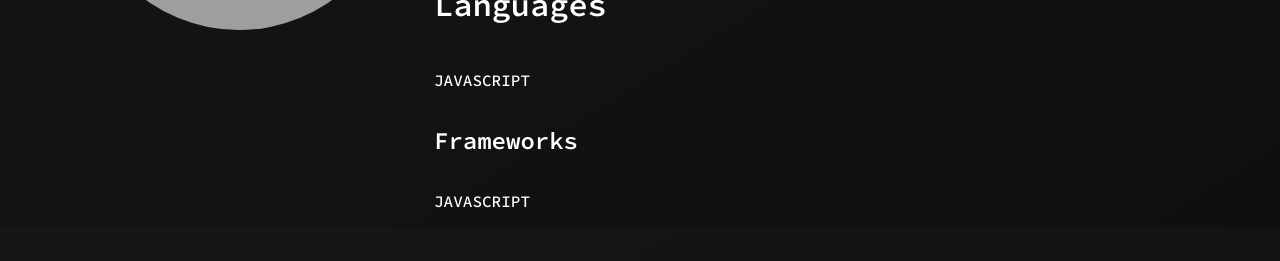
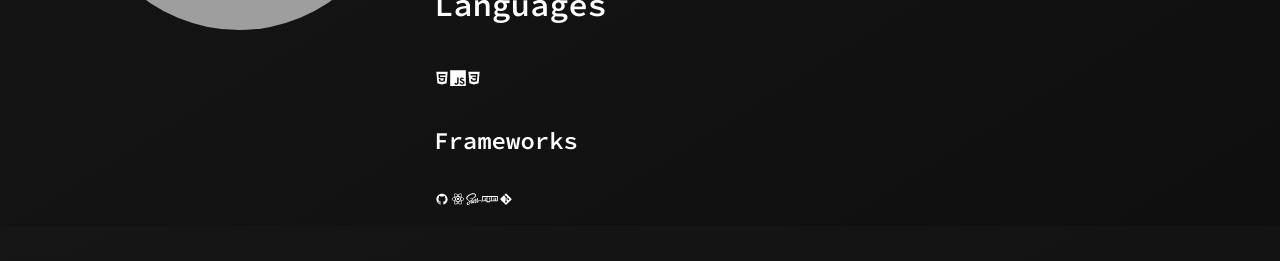
Before and after one commit to juliofilizzola/juliofilizzola-portfolio, a React (Create React App) app: page /about in a window 1280 px wide. Shown: the part 445-706 px from the top of the page. Built offline with nearby package versions, Linux system fonts and the light colour scheme; grey boxes are pictures that could not be loaded.

Commit message:
importanto icon

```diff
--- a/src/components/Skills.jsx
+++ b/src/components/Skills.jsx
@@ -1,5 +1,7 @@
 import React from "react";
 import './skills.css';
+import {DiHtml5,
+  DiCss3, DiGit, DiGithubBadge, DiReact, DiSass, DiNpm, DiJsBadge} from "react-icons/di";
 
 function Skills() {
 
@@ -11,7 +13,10 @@ function Skills() {
         <div className="skills-hard">
           <h1>Languages</h1>
           <div>
-            JAVASCRIPT
+            <DiHtml5 />
+            <DiJsBadge />
+            <DiCss3 />
+
           </div>
         </div>
 
@@ -20,7 +25,11 @@ function Skills() {
 
           <h2> Frameworks</h2>
           <div>
-            JAVASCRIPT
+            <DiGithubBadge />
+            <DiReact />
+            <DiSass />
+            <DiNpm />
+            <DiGit />
           </div>
         </div>
       </div>
```
